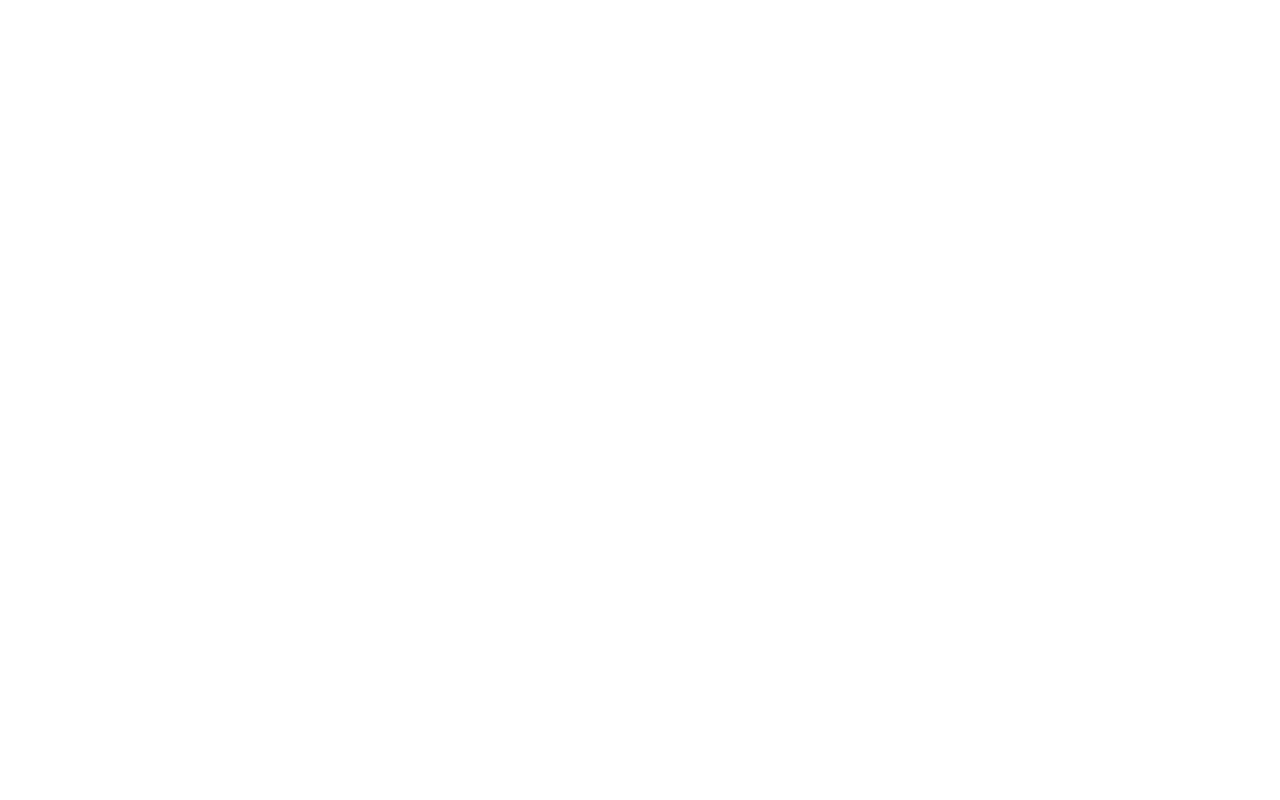
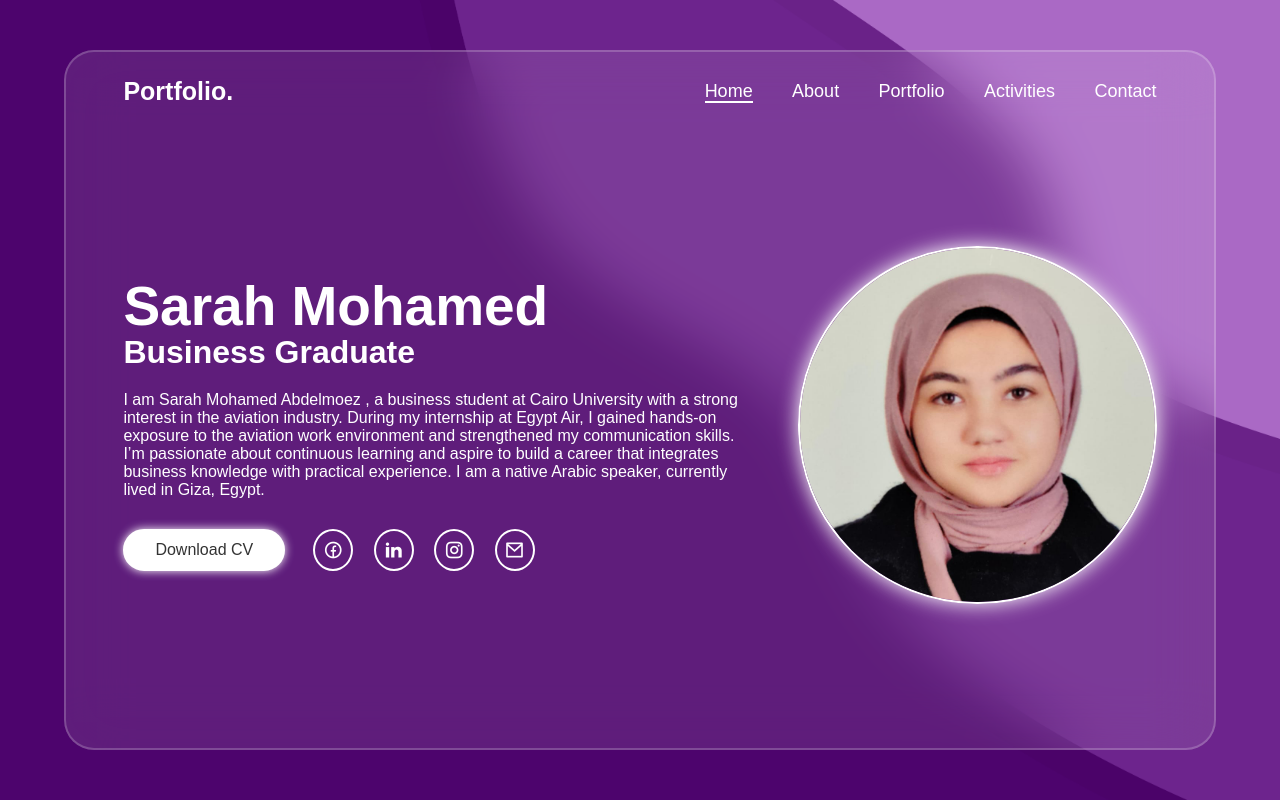
Before and after one commit to humaeidmansur/responsive-portfolio-website-project, a plain HTML site: page index.html in a window 1280 px wide. Drawn offline with nearby package versions, Linux system fonts and the light colour scheme.

Commit message:
updated header background image color h1 h2 short description and social icon with profile picture

```diff
--- a/index.html
+++ b/index.html
@@ -3,10 +3,65 @@
 <head>
     <meta charset="UTF-8">
     <meta name="viewport" content="width=device-width, initial-scale=1.0">
+     <link
+    href="https://cdn.jsdelivr.net/npm/remixicon@4.5.0/fonts/remixicon.css"
+    rel="stylesheet"/>
+    <link rel="stylesheet" href="style.css">
     <title>Portfolio Project</title>
 
 </head>
+
 <body>
+
+                                                <!--Navigation Bar-->
+
+
+    <div class="container">
+
+        <header class ="animated">
+
+        <a href="" class="logo">Portfolio.</a>
+
+        <nav class="navbar">
+            <a href="#" class="active">Home</a>
+            <a href="#">About</a>
+            <a href="#">Portfolio</a>
+            <a href="#">Activities</a>
+            <a href="#">Contact</a>
+        </nav>
+
+        </header>
+
+        <section class="home animated">
+            <div class="home-details">
+                <h1>Sarah Mohamed</h1>
+                <h2>Business Graduate</h2>
+                <p>I am Sarah Mohamed Abdelmoez , a business student at Cairo University with a strong interest in the
+                   aviation industry. During my internship at Egypt Air, I gained hands-on exposure to the aviation work
+                   environment and strengthened my communication skills. I’m passionate about continuous learning and
+                   aspire to build a career that integrates business knowledge with practical experience. I am a native Arabic
+                   speaker, currently lived in Giza, Egypt.</p>
+           <div class="downloed-social">
+            <a href="#" class="btn">Download CV</a>
+
+            <div class="social-icon">
+                <a href="#"><i class="ri-facebook-circle-line"></i></a>
+                <a href="#"><i class="ri-linkedin-fill"></i></a>
+                <a href="#"><i class="ri-instagram-line"></i></a>
+                <a href="#"><i class="ri-mail-line"></i></a>
+            </div>
+          </div>
+            </div>
+
+            <div class="home-image">
+                <div class="img-box">
+        <img src="/images/sar.jpg" alt="">
+                </div>
+            </div>
+        </section>
+
+    </div>
+
 
 </body>
 </html>
--- /dev/null
+++ b/style.css
@@ -0,0 +1,164 @@
+@import url('https://fonts.googleapis.com/css2?family=Inter:ital,opsz,wght@0,14..32,100..900;1,14..32,100..900&family=Noto+Serif:ital,wght@0,100..900;1,100..900&family=Work+Sans:ital,wght@0,100..900;1,100..900&display=swap');
+
+
+ *{
+    margin:0;
+    padding:0;
+    box-sizing: border-box;
+    font-family: "Poppins", sans-serif;
+ }
+
+ body{
+    height : 100vh;
+    background: url("images/purple.jpg") no-repeat center / cover;
+    padding:50px 5%;
+ }
+
+ .container{
+    position:relative;
+    height:100%;
+    background:rgba(255, 255, 255, .1);
+    border: 2px solid rgba(255, 255, 255, .2);
+    border-radius: 30px;
+    backdrop-filter: blur(30px);
+    transform: scale(0);
+    animation: zoom-in 1s ease forwards;
+ }
+@keyframes zoom-in {
+  100% {
+    transform: scale(1);
+  }
+}
+ header{
+   position: absolute;
+   top: 0;
+   left: 0;
+   width: 100%;
+   padding: 25px 5%;
+
+   display:flex;
+   justify-content: space-between;
+   align-items: center;
+   z-index:100;
+ }
+.animated{
+  transform: translateY(30px);
+  opacity: 0;
+  animation: slide-in 1s ease forwards;
+  animation-delay: 1s;
+}
+@keyframes slide-in{
+  100%{
+   transform: translateY(0);
+   opacity: 1;
+  }
+}
+ .logo{
+   font-size: 25px;
+   color:#fff;
+   text-decoration: none;
+   font-weight:600;
+ }
+
+ .navbar a{
+   font-size: 18px;
+   text-decoration:none;
+   color:#fff;
+  /* padding-left: 20px; */
+   margin-left: 35px;
+   font-weight: 500;
+   border-bottom: 2px solid transparent;
+   transition: .5s;
+ }
+
+ .navbar a:hover,
+ .navbar a.active {
+   border-color: #fff;
+ }
+
+ .home{
+  display:flex;
+  align-items:center;
+  height: 100%;
+  gap: 50px;
+  padding: 50px 5% 0;
+  color:#fff;
+  animation-delay: 1.5s;
+ }
+
+ .home-details h1 {
+  font-size :55px;
+  line-height: 1;
+ }
+
+ .home-details h2 {
+  font-size: 32px;
+ }
+
+ .home-details p {
+margin:20px 0 30px;
+ }
+
+.home-details .downloed-social{
+  display:flex;
+  align-items:center;
+}
+
+.btn {
+  display: inline-block;
+  padding:10px 30px;
+  background: #fff;
+  border: 2px solid #fff;
+  border-radius:40px;
+  box-shadow: 0 0 10px #fff;
+  color: #333;
+  text-decoration: none;
+  font-weight: 500;
+  transition:.5s;
+}
+
+.btn:hover{
+  background:transparent;
+  box-shadow: none;
+  color: #fff;
+}
+
+.home-details .social-icon{
+margin-left:20px;
+}
+
+.home-details .social-icon a{
+  display : inline-flex;
+  padding: 8px;
+  border:2px solid #fff;
+  border-radius: 50%;
+  font-size: 20px;
+  color:#fff;
+  text-decoration: none;
+  margin:0 8px;
+  transition: .5s;
+}
+
+.home-details .social-icon a:hover{
+  background: #fff;
+  box-shadow: 0 0 10px #fff;
+  color: #333;
+}
+
+.home-image .img-box{
+  position:relative;
+  width: 28vw;
+  height: 28vw;
+  border: 2px solid #fff;
+  border-radius:50%;
+  box-shadow: 0 0 20px #fff;
+  overflow: hidden;
+}
+
+.home-image .img-box img{
+  position: absolute;
+  top: -18px;
+  display: block;
+  width: 100%;
+  object-fit:cover;
+}
```
Also changed, not shown: images/Logo.jpg (added), images/dark-blue.jpg (added), images/formal picture.jpg (added), images/pink.jpg (added), images/purple.jpg (added), images/right-up.png (added), images/sar.jpg (added), 2 other files.
